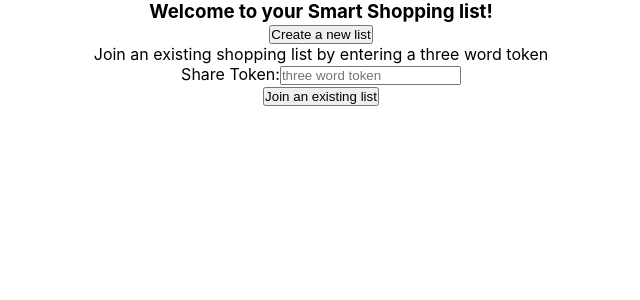
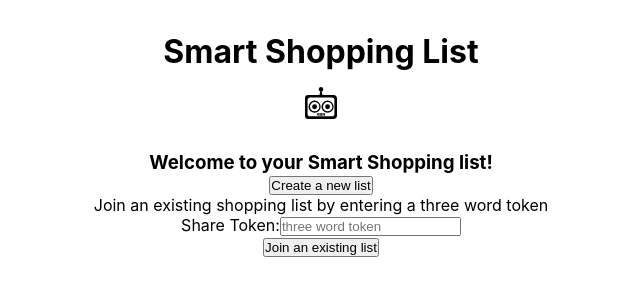
Before and after one commit to the-collab-lab/tcl-40-smart-shopping-list, a React (Create React App) app: page / in a window 1280 px wide. Shown: the top 300 px of the page, without its empty margins (319-959 px from the left). Built offline with nearby package versions, Linux system fonts and the light colour scheme.

Commit message:
added Header

```diff
--- a/src/views/Home/Home.jsx
+++ b/src/views/Home/Home.jsx
@@ -5,6 +5,7 @@ import { db } from '../../lib/firebase';
 import { collection, getDocs, query } from 'firebase/firestore';
 import CreateList from '../../components/Home/CreateList';
 import JoinList from '../../components/Home/JoinList';
+import Header from '../../components/Header/Header.jsx';
 
 const Home = ({ token, setToken, hasToken, setHasToken }) => {
   const [joinList, setJoinList] = useState();
@@ -23,7 +24,6 @@ const Home = ({ token, setToken, hasToken, setHasToken }) => {
     if (hasToken) {
       navigate(`/list`);
     }
-
   }, [hasToken, navigate, setHasToken]);
 
   const handleCreateToken = () => {
@@ -52,6 +52,7 @@ const Home = ({ token, setToken, hasToken, setHasToken }) => {
 
   return (
     <div>
+      <Header />
       <CreateList newToken={handleCreateToken} />
       <JoinList
         token={token}
```
